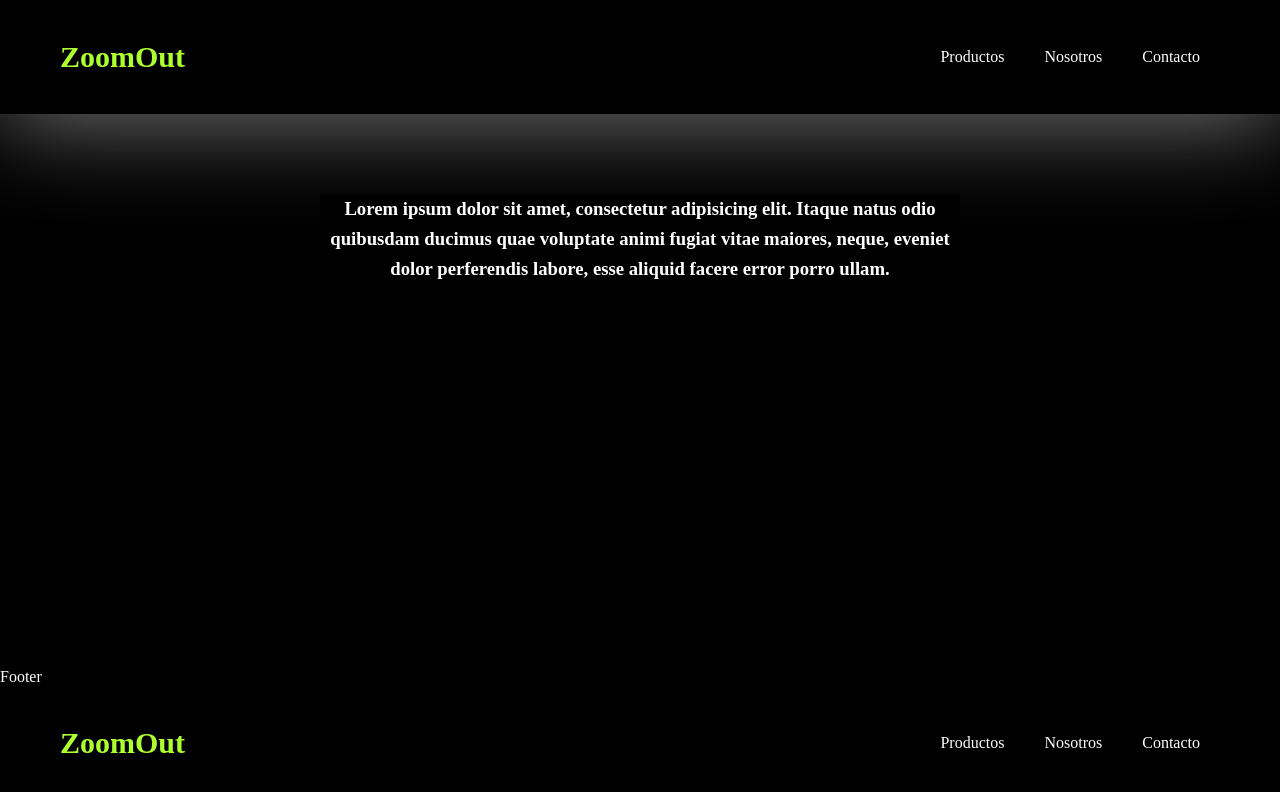
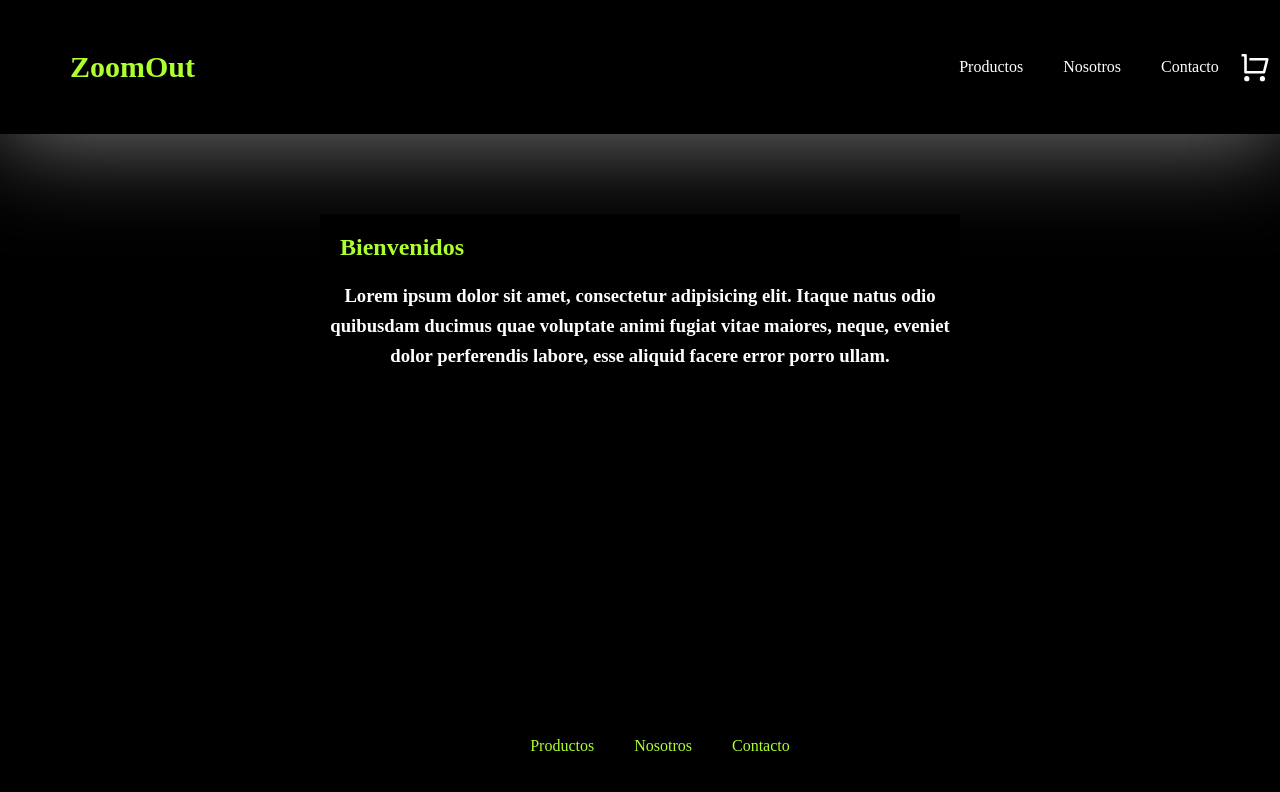
Before and after one commit to ambargorgon/proyecto-zoomout-ecommerce, a React (Create React App) app: page / in a window 1280 px wide. Shown: the top 792 px of the page. Built offline with nearby package versions, Linux system fonts and the light colour scheme.

Commit message:
componentes I commit

```diff
--- a/package.json
+++ b/package.json
@@ -8,6 +8,7 @@
     "@testing-library/user-event": "^13.5.0",
     "react": "^18.2.0",
     "react-dom": "^18.2.0",
+    "react-icons": "^4.4.0",
     "react-scripts": "5.0.1",
     "web-vitals": "^2.1.4"
   },
--- a/src/components/Footer/Footer.jsx
+++ b/src/components/Footer/Footer.jsx
@@ -1,12 +1,11 @@
 import React from 'react'
-import Navbar from '../Navbar/Navbar'
+import Navbar from '../Header/Navbar/Navbar'
 import estilos from './footer.module.css'
 
 const Footer = () => {
   return (
     <footer className={estilos.footer}>
-      <div>Footer</div>
-      <Navbar/>
+      <Navbar status={false} />
     </footer>
   )
 }
--- a/src/components/Footer/footer.module.css
+++ b/src/components/Footer/footer.module.css
@@ -2,7 +2,16 @@
     position: absolute;
     bottom: 0;
     width: 100%;
+    padding: 40px 0px;
+    display: flex;
+    justify-content: center;
 }
+
 div{
     color: white;
 }
+
+.navbar > ul > li > a{
+    color: greenyellow;
+    align-self: flex-end;
+}
--- a/src/components/Header/Header.jsx
+++ b/src/components/Header/Header.jsx
@@ -1,11 +1,12 @@
 import React from 'react'
-import Navbar from '../Navbar/Navbar'
+import Navbar from './Navbar/Navbar'
 import './header.css'
 
 const Header = () => {
   return (
     <header className='header'>
-        <Navbar/>
+        <h1 className='logo-header'>ZoomOut</h1>
+        <Navbar status={true}/>
     </header>
   )
 }
--- /dev/null
+++ b/src/components/Header/Navbar/CartWidget.jsx
@@ -0,0 +1,9 @@
+import React from 'react'
+import {RiShoppingCartLine} from 'react-icons/ri'
+const CartWidget = () => {
+  return (
+    <RiShoppingCartLine size={40} />
+  )
+}
+
+export default CartWidget
--- /dev/null
+++ b/src/components/Header/Navbar/Navbar.jsx
@@ -0,0 +1,32 @@
+import React from 'react'
+import CartWidget from './CartWidget'
+import './navbar.css'
+import estilos from '../../Footer/footer.module.css'
+
+const Navbar = (props) => {
+  if(props.status){
+  return (
+    <>
+      <nav className='navBar'>
+              <ul className='ul__navbar'>
+                  <li className='li__navbar'><a href="https://www.google.com">Productos</a></li>
+                  <li className='li__navbar'><a href="https://www.google.com">Nosotros</a></li>
+                  <li className='li__navbar'><a href="https://www.google.com">Contacto</a></li>
+              </ul>
+      </nav>
+      <CartWidget />
+    </>
+  )}else{
+    return(
+      <nav className={estilos.navbar}>
+            <ul className='ul__navbar'>
+                <li className='li__navbar'><a href="https://www.google.com">Productos</a></li>
+                <li className='li__navbar'><a href="https://www.google.com">Nosotros</a></li>
+                <li className='li__navbar'><a href="https://www.google.com">Contacto</a></li>
+            </ul>
+      </nav>
+    )
+  }
+}
+
+export default Navbar
--- a/src/components/Navbar/navbar.css
+++ b/src/components/Header/Navbar/navbar.css
@@ -1,7 +1,7 @@
 .navBar{
     display: flex;
     align-items: center;
-    justify-content: space-between;
+    justify-content: flex-end;
     flex-wrap: wrap;
     gap: 2rem;
     width: 100%;
@@ -10,17 +10,16 @@
 .logo-header, h1{
     color: greenyellow;
     width: fit-content;
-    margin: 40px 60px;
+    padding: 40px 60px;
     font-size: 30px;
 }
 
-ul{
+.ul__navbar{
     display: flex;
     justify-content: flex-end;
-    margin: 40px 60px;
-}
+    align-items: center;}
 
-li, a{
+.li__navbar, a{
     list-style-type: none;
     text-decoration-line: none;
     color: white;
--- a/src/components/Header/header.css
+++ b/src/components/Header/header.css
@@ -1,3 +1,8 @@
 .header{
     box-shadow: 1px 0px 100px 3px rgba(255, 255, 255, 0.5);
+    margin-top: 0;
+    padding: 10px;
+    display: flex;
+    justify-content: space-around;
+    align-items: center;
 }
--- /dev/null
+++ b/src/components/Main/ItemListContainer/ItemListContainer.jsx
@@ -0,0 +1,9 @@
+import React from 'react'
+import '../main.css'
+const ItemListContainer = (props) => {
+  return (
+    <h2 className='text__ilc'>{props.saludo}</h2>
+  )
+}
+
+export default ItemListContainer
--- a/src/components/Main/Main.jsx
+++ b/src/components/Main/Main.jsx
@@ -1,11 +1,15 @@
 import React from 'react'
+import ItemListContainer from './ItemListContainer/ItemListContainer'
 import './main.css'
 const Main = () => {
   return (
-    <main>
-        <h3>Lorem ipsum dolor sit amet, consectetur adipisicing elit. Itaque natus odio quibusdam ducimus quae voluptate animi fugiat vitae maiores, neque, eveniet dolor perferendis labore, esse aliquid facere error porro ullam.
-        </h3>
-    </main>
+    <>
+      <main className='main'>
+      <ItemListContainer saludo="Bienvenidos" />
+          <h3 className='text__main'>Lorem ipsum dolor sit amet, consectetur adipisicing elit. Itaque natus odio quibusdam ducimus quae voluptate animi fugiat vitae maiores, neque, eveniet dolor perferendis labore, esse aliquid facere error porro ullam.
+          </h3>
+      </main>
+    </>
   )
 }
 
--- a/src/components/Main/main.css
+++ b/src/components/Main/main.css
@@ -1,13 +1,17 @@
-main{
+.main{
     display: flex;
     align-items: center;
     width: 50%;
     margin: 80px auto;
+    flex-wrap: wrap;
 }
-h3{
-
+.text__main{
     margin: 0 auto;
     text-align: center;
     line-height: 30px;
     align-self: center;
 }
+.text__ilc{
+    padding: 20px;
+    color: greenyellow;
+}
--- a/src/components/Navbar/Navbar.jsx
+++ /dev/null
@@ -1,17 +0,0 @@
-import React from 'react'
-import './navbar.css'
-
-const Navbar = () => {
-  return (
-    <nav className='navBar'>
-            <h1 className='logo-header'>ZoomOut</h1>
-            <ul>
-                <li><a href="https://www.google.com">Productos</a></li>
-                <li><a href="https://www.google.com">Nosotros</a></li>
-                <li><a href="https://www.google.com">Contacto</a></li>
-            </ul>
-    </nav>
-  )
-}
-
-export default Navbar
```
Also changed, not shown: 1 other file (tests, documents, lock files or other folders).
